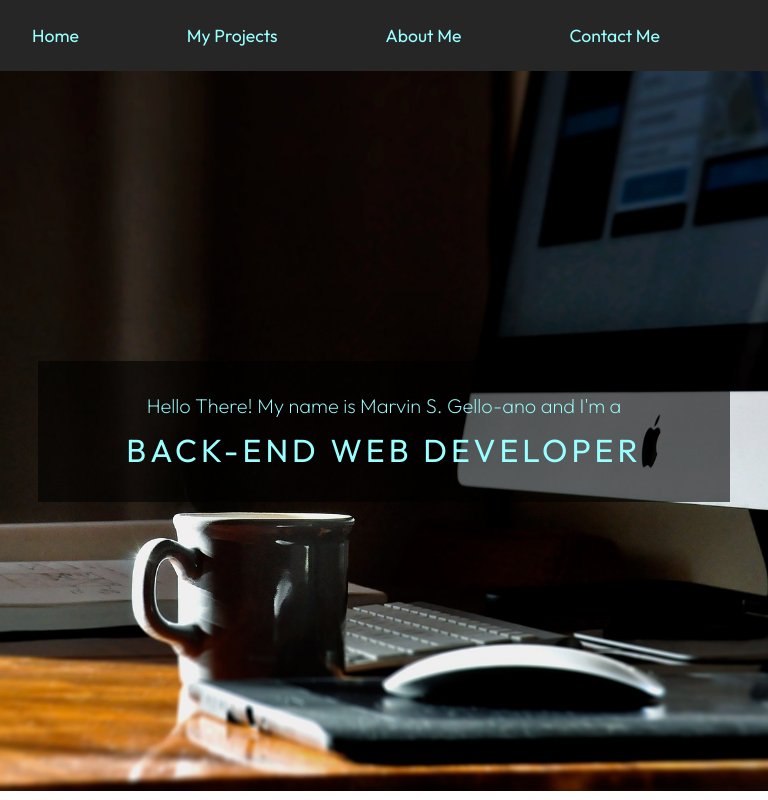
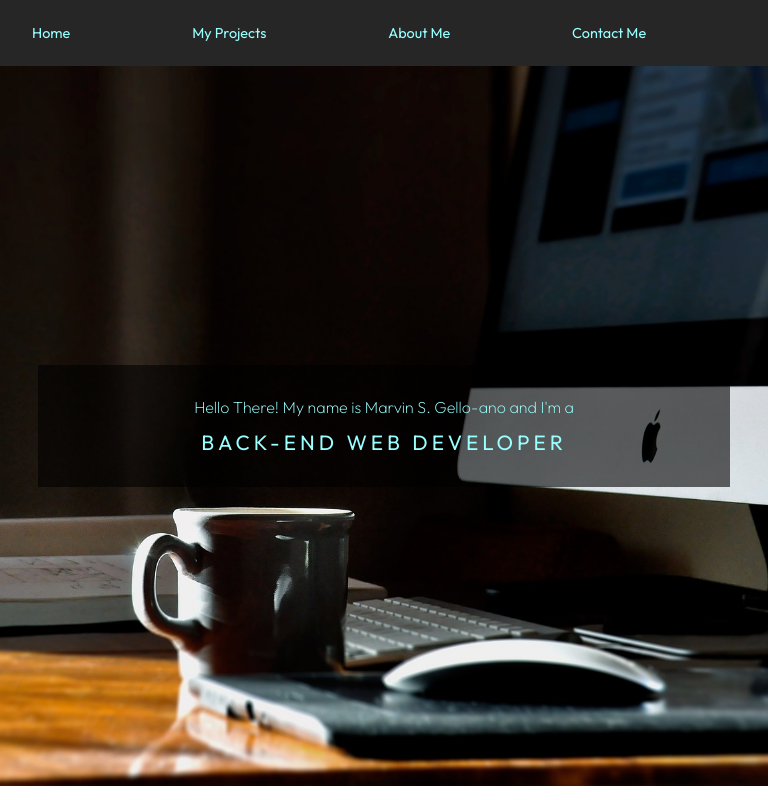
Before and after one commit to ninongmarvin/myportfolio, a React (Create React App) app: page / in a window 768 px wide. Shown: the top 800 px of the page. Built offline with nearby package versions, Linux system fonts and the light colour scheme.

Commit message:
edited nav and container for 501px to 900px mobile

```diff
--- a/src/App.css
+++ b/src/App.css
@@ -117,12 +117,12 @@
     text-decoration: none;
     color: #99ffff;
     margin: 0 1rem;
-    font-size: 1.10rem;
+    font-size: .90rem;
   }
 
   body .container p{
     color: #99ffff;
-    font-size: 1.25rem;
+    font-size: 1rem;
     font-weight: 200;
     margin-bottom: .75rem;
   }
@@ -132,7 +132,7 @@
     text-transform: uppercase;
     letter-spacing: 4px;
     font-weight: 400;
-    font-size: 2rem;
+    font-size: 1.30rem;
   }
 
   body .projects-container{
```
